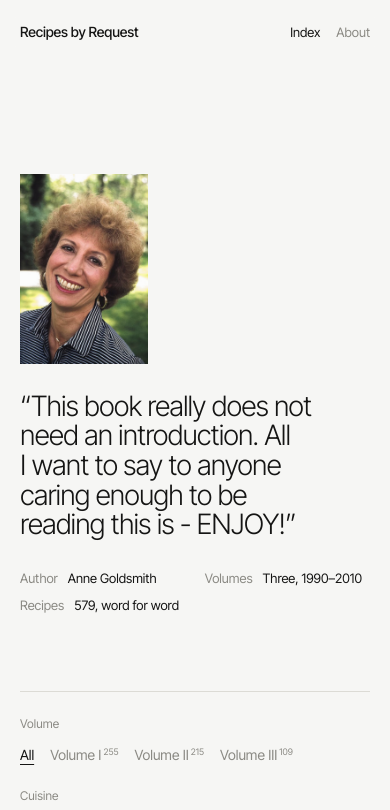
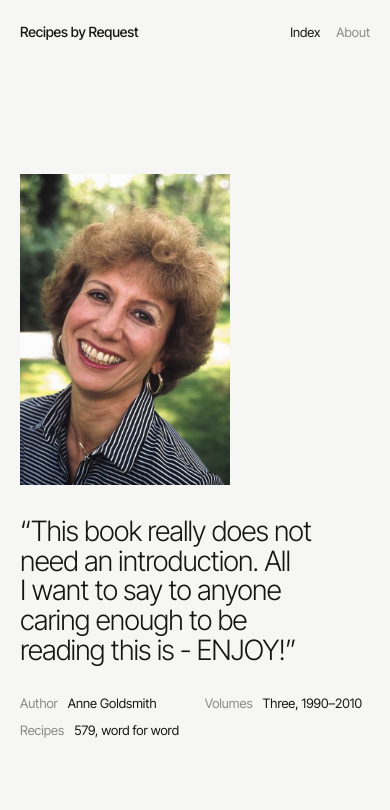
Before and after one commit to shetharchives/recipes-by-request, a plain HTML site: page index.html in a window 390 px wide. Shown: the top 810 px of the page. Drawn offline with nearby package versions, Linux system fonts and the light colour scheme.

Commit message:
Update index.html

```diff
--- a/index.html
+++ b/index.html
@@ -35,11 +35,11 @@ a{color:inherit}
 .nav button{color:var(--mute);transition:color .3s}.nav button:hover,.nav button[aria-current=true]{color:var(--ink)}
 /* statement */
 .hero{padding-block:clamp(56px,13vh,150px) clamp(48px,9vh,110px)}
-.hero h1{grid-column:1/9;grid-row:1;align-self:center;margin:0;font-weight:300;font-size:clamp(28px,4vw,60px);line-height:1.06;letter-spacing:-.035em;text-wrap:balance}
-.portrait{grid-column:9/12;grid-row:1/3;justify-self:center;align-self:center;margin:0;width:100%;max-width:220px}
+.hero h1{grid-column:1/9;grid-row:1;align-self:end;margin:0;font-weight:300;font-size:clamp(28px,4vw,60px);line-height:1.06;letter-spacing:-.035em;text-wrap:balance}
+.portrait{grid-column:9/13;grid-row:1/3;justify-self:center;align-self:center;margin:0;width:100%;max-width:380px}
 .portrait img{display:block;width:100%;height:auto;aspect-ratio:580/860;object-fit:cover;filter:grayscale(.15) contrast(.98);animation:rise 1.1s .15s var(--ease) both}
 .portrait figcaption{font-size:12px;color:var(--mute);margin-top:10px}
-.hero .by{grid-column:1/9;grid-row:2;margin-top:28px;display:flex;flex-wrap:wrap;gap:6px 48px}
+.hero .by{grid-column:1/9;grid-row:2;align-self:start;align-content:flex-start;margin-top:28px;display:flex;flex-wrap:wrap;gap:6px 48px}
 .hero .by span{font-size:13px}
 .hero .by i{font-style:normal;color:var(--mute);margin-right:10px}
 /* controls */
@@ -163,12 +163,12 @@ footer .grid12>*{grid-column:span 6}footer .r{text-align:right}
 /* transitions */
 ::view-transition-old(root),::view-transition-new(root){animation-duration:.55s;animation-timing-function:cubic-bezier(.2,.7,.1,1)}
 ::view-transition-group(rtitle){animation-duration:.6s;animation-timing-function:cubic-bezier(.2,.7,.1,1)}
-@media(max-width:1000px) and (min-width:761px){.hero h1{grid-column:1/10}.portrait{grid-column:10/13;justify-self:end;max-width:170px}}
+@media(max-width:1000px) and (min-width:761px){.hero h1{grid-column:1/9}.portrait{grid-column:9/13;justify-self:end;max-width:280px}}
 @media(max-width:1000px){.card{grid-column:span 6}.card.w{grid-column:span 12}.fl,.fl:nth-child(1),.fl:nth-child(3){grid-column:span 12}}
 @media(max-width:760px){
  .nav .hide{display:none}
  .hero h1{grid-column:1/13;grid-row:2}.hero .by{grid-column:1/13;grid-row:3}
- .portrait{grid-column:1/13;grid-row:1;justify-self:start;max-width:128px;margin-bottom:28px}
+ .portrait{grid-column:1/13;grid-row:1;justify-self:start;max-width:210px;margin-bottom:32px}
  .row .n{grid-column:1/3}.row .t{grid-column:3/13}.row .d,.row .c{grid-row:2;font-size:12px}.row .d{grid-column:3/8}.row .c{grid-column:8/13;text-align:right}.row .s{display:none}
  .card,.card.w{grid-column:span 12;min-height:220px}.card.t{min-height:260px}
  .side{grid-column:1/13;position:static;order:2}.main{grid-column:1/13}
```
